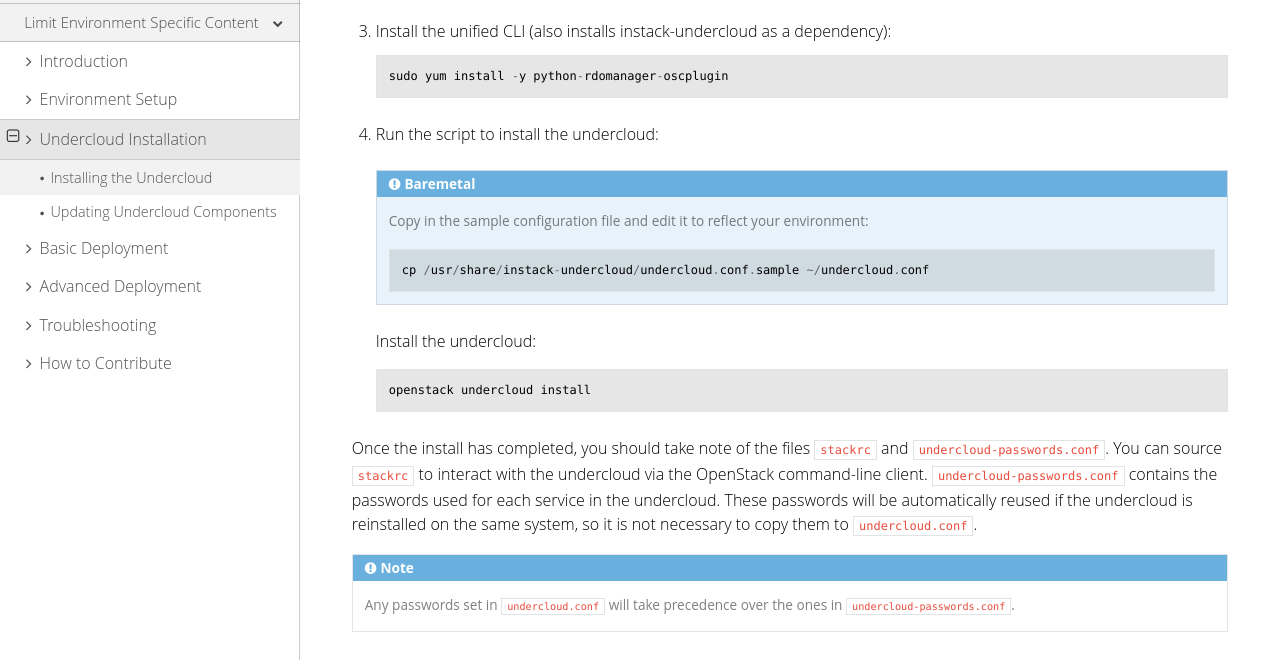
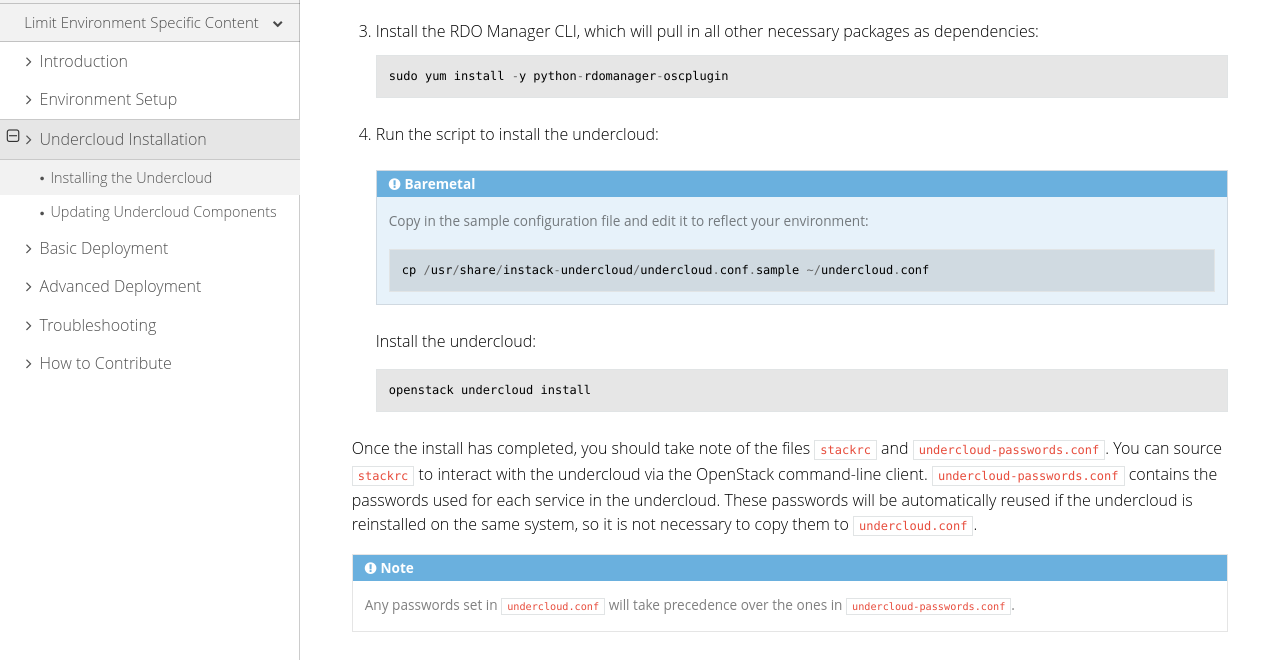
Before and after one commit to openstack-archive/instack-undercloud, a Sphinx documentation site: the page built from doc/source/installation/installing.rst, in a window 1280 px wide and 900 px high, scrolled down 819 px, cut to the strip 240-900 px from the top of the window. Built offline with Sphinx 7.4.7 and the Read the Docs theme 2.0.0, drawn with Linux system fonts in a browser that asks for light colours.

Commit message:
Added clarity to the unified CLI
The directions say to install the unified CLI, but the only package in
the command is python-rdomanager-oscplugin. The client is a dependency
so it will get installed, but it's potentially confusing to say one
thing and then do something different.  Update the step description to
better match what's happening.

Change-Id: If74c8f3d01a4d35051cf54340a269ec95ba286c0

```diff
--- a/doc/source/installation/installing.rst
+++ b/doc/source/installation/installing.rst
@@ -61,7 +61,7 @@
        sudo curl -o /etc/yum.repos.d/rdo-management-trunk.repo http://trunk-mgt.rdoproject.org/centos-kilo/current-passed-ci/delorean-rdo-management.repo
 
 
-#. Install the unified CLI (also installs instack-undercloud as a dependency)::
+#. Install the RDO Manager CLI, which will pull in all other necessary packages as dependencies::
 
     sudo yum install -y python-rdomanager-oscplugin
 
```
